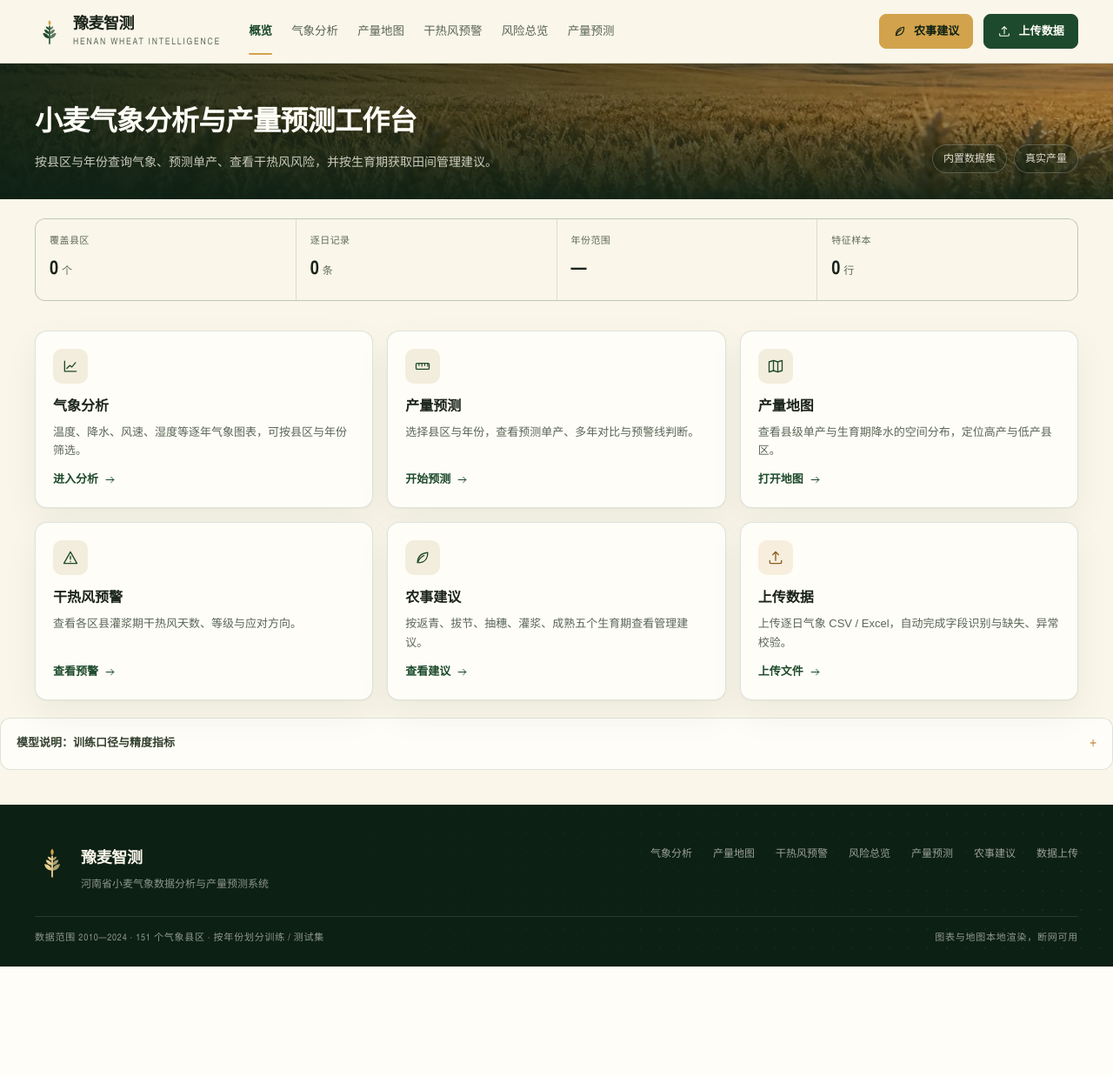
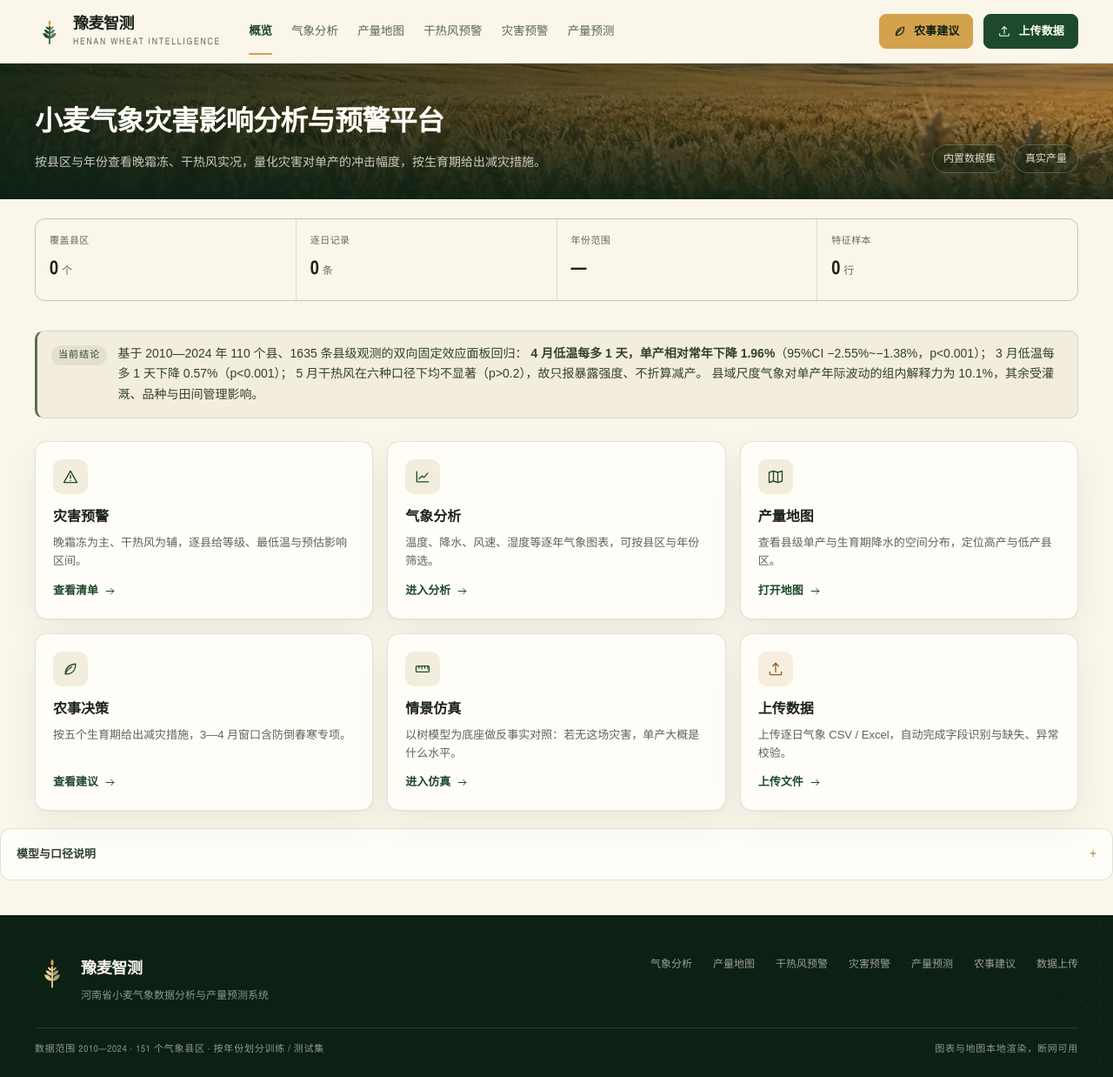
Before and after one commit to sjjdjs839/wheat-yield-predict, a Flask app: page / in a window 1280 px wide. Shown: the whole page at 87% size. Before the commit the page ends 1111 px from the top, so only its background shows below. Run offline with Flask 3, Linux system fonts and the light colour scheme; data that the repository does not hold is empty.

Commit message:
界面改为灾害影响与预警叙事
- 首页：标题与导语改为"小麦气象灾害影响分析与预警平台"，新增影响结论条
  （弹性、置信区间、显著性），灾害态势板由干热风四格改为晚霜冻主导的四格，
  功能卡重排为灾害预警 > 气象分析 > 产量地图 > 农事决策 > 情景仿真 > 上传数据，
  产量预测卡降级为"情景仿真"（树模型作为反事实底座）
- 风险页重写为灾害预警：九列县级清单，含 4 月低温天数与最低温、晚霜冻等级、
  预估影响及区间、3 月低温距平、干热风暴露、单产对照、历史同强度年
- 修复空值漏洞：无霜冻年份不再出现"0 天 -0.0%"的假数据，改为自动指向最近
  一次灾年（实测 2024 年指向 2023 年 4 县、卢氏 -7.8%）
- app.py 在路由层注入霜冻字段，不改动 risk_snapshot 原有口径；导出清单同步加列
- 导航、meta 描述、站点标题统一为"河南省小麦气象灾害影响分析与预警平台"

```diff
--- a/wheat-ml/app.py
+++ b/wheat-ml/app.py
@@ -462,6 +462,34 @@ def index():
         risk_brief = risk_snapshot(risk_year)
     except Exception:
         risk_brief = None
+
+    # 首页也按「晚霜冻优先」重排，并算出灾害摘要
+    frost_ctx = {"frost_n": 0, "frost_heavy": 0, "frost_worst": None,
+                 "last_frost": _last_frost(risk_year)}
+    if risk_brief:
+        try:
+            _frost_attach(risk_brief["items"], risk_year)
+            its = risk_brief["items"]
+            its.sort(key=lambda x: (-(x["frost_level"] or 0),
+                                    x["frost_loss"] if x["frost_loss"] is not None else 0,
+                                    -x["days"], x["county"]))
+            risk_brief["top"] = its[:5]
+            frost_ctx["frost_n"] = sum(1 for x in its if (x["frost_level"] or 0) > 0)
+            frost_ctx["frost_heavy"] = sum(1 for x in its if (x["frost_level"] or 0) >= 3)
+            frost_ctx["frost_worst"] = min(
+                [x for x in its if (x["frost_loss"] or 0) < -0.05],
+                key=lambda x: x["frost_loss"], default=None)
+            w = frost_ctx["frost_worst"]
+            if w:
+                rest = [d for d in (risk_brief.get("decision") or []) if d["county"] != w["county"]]
+                risk_brief["decision"] = ([{
+                    "kind": "晚霜冻", "county": w["county"],
+                    "text": "4 月低温 %d 天、最低 %s℃，按弹性预估影响 %s%%" % (
+                        w["fz4"], w["tmin4"], w["frost_loss"]),
+                    "target": "risk", "tone": "alert",
+                }] + rest)[:3]
+        except Exception:
+            pass
 
     # 每年重度县数（只看气象，不跑预测），用于在下拉里标出「干热风重」的年份
     yearly_heavy = _yearly_heavy_counties()
@@ -496,7 +524,8 @@ def index():
             return render_template("index.html", title=CONFIG["web"]["title"],
                                    active="index", stats=stats, model=mm, db_online=True,
                                    best=best_m, best_label=best_label, risk=risk_brief,
-                                   risk_years=risk_years, yearly_heavy=yearly_heavy)
+                                   risk_years=risk_years, yearly_heavy=yearly_heavy,
+                                   frost=frost_ctx)
         except Exception:
             pass
     df, meta = current_dataset()
@@ -512,7 +541,8 @@ def index():
     return render_template("index.html", title=CONFIG["web"]["title"], active="index",
                            stats=stats, model=mm, db_online=False,
                            best=best_m, best_label=best_label, risk=risk_brief,
-                           risk_years=risk_years, yearly_heavy=yearly_heavy)
+                           risk_years=risk_years, yearly_heavy=yearly_heavy,
+                           frost=frost_ctx)
 
 
 @app.route("/upload", methods=["GET", "POST"])
@@ -961,8 +991,73 @@ def risk_snapshot(year: int) -> dict:
     }
 
 
+_FROST_CACHE: dict = {}
+
+FROST_TEXT = {0: "无", 1: "轻度", 2: "中度", 3: "重度"}
+FROST_NOTE = {0: "4 月未出现 ≤0℃", 1: "4 月 1 天 ≤0℃", 2: "4 月 2—3 天 ≤0℃", 3: "4 月 ≥4 天 ≤0℃"}
+
+
+def disaster_events_table():
+    """县级灾害事件表（scripts/build_disaster_events.py 生成，按县×年一行）。"""
+    if "df" not in _FROST_CACHE:
+        p = Path(__file__).resolve().parent / "data" / "processed" / "disaster_events.csv"
+        _FROST_CACHE["df"] = pd.read_csv(p) if p.exists() else pd.DataFrame()
+    return _FROST_CACHE["df"]
+
+
+def _frost_attach(items, year):
+    """给风险清单注入晚霜冻字段；表缺失时给空值，页面不会崩。"""
+    ev = disaster_events_table()
+    empty = {"fz4": None, "fz4_streak": None, "tmin4": None, "frost_level": 0,
+             "frost_text": "无记录", "frost_note": "无灾害事件表",
+             "frost_loss": None, "frost_low": None, "frost_high": None,
+             "fz3": None, "fz3_anom": None, "cold3_loss": None}
+    if ev.empty or "year" not in ev.columns:
+        for it in items:
+            it.update(empty)
+        return items
+    sub = ev[ev["year"] == year]
+    m = {r["county"]: r for _, r in sub.iterrows()}
+    for it in items:
+        r = m.get(it["county"])
+        if r is None:
+            it.update(empty)
+            continue
+        lv = int(r["frost_level"]) if pd.notna(r["frost_level"]) else 0
+        it["fz4"] = int(r["fz4_0"]) if pd.notna(r["fz4_0"]) else None
+        it["fz4_streak"] = int(r["fz4_streak"]) if pd.notna(r["fz4_streak"]) else None
+        it["tmin4"] = float(r["tmin4"]) if pd.notna(r["tmin4"]) else None
+        it["frost_level"] = lv
+        it["frost_text"] = FROST_TEXT[lv]
+        it["frost_note"] = FROST_NOTE[lv]
+        it["frost_loss"] = float(r["frost_loss"]) if pd.notna(r["frost_loss"]) else None
+        it["frost_low"] = float(r["frost_loss_low"]) if pd.notna(r["frost_loss_low"]) else None
+        it["frost_high"] = float(r["frost_loss_high"]) if pd.notna(r["frost_loss_high"]) else None
+        it["fz3"] = int(r["fz3_0"]) if pd.notna(r["fz3_0"]) else None
+        it["fz3_anom"] = float(r["fz3_anom"]) if pd.notna(r["fz3_anom"]) else None
+        it["cold3_loss"] = float(r["cold3_loss"]) if pd.notna(r["cold3_loss"]) else None
+    return items
+
+
+def _last_frost(year: int):
+    """该年及之前最近一次出现 4 月 ≤0℃ 的年份，用于空年份引导。"""
+    ev = disaster_events_table()
+    if ev.empty or "year" not in ev.columns:
+        return None
+    past = ev[(ev["fz4_0"] > 0) & (ev["year"] <= year)]
+    if past.empty:
+        return None
+    y = int(past["year"].max())
+    cur = past[past["year"] == y]
+    mx = cur["frost_loss"].min()
+    return {"year": y, "n": int(len(cur)),
+            "max": round(float(mx), 1) if pd.notna(mx) else None,
+            "worst": cur.loc[cur["frost_loss"].idxmin(), "county"]}
+
+
 @app.route("/risk")
 def risk():
+
     years = list(BASE_YEARS)
     year_arg = request.args.get("year", type=int)
     year = year_arg if year_arg in years else years[-1]
@@ -970,17 +1065,30 @@ def risk():
     level_arg = (request.args.get("level") or "").strip()
 
     snap = risk_snapshot(year)
-    items = snap["items"]
+    items = _frost_attach(list(snap["items"]), year)
+    items.sort(key=lambda x: (-(x["frost_level"] or 0),
+                              x["frost_loss"] if x["frost_loss"] is not None else 0,
+                              -x["days"], x["county"]))
+    risk_type = (request.args.get("type") or "").strip()
+    if risk_type == "frost":
+        items = [x for x in items if (x["frost_level"] or 0) > 0]
+    elif risk_type == "dry":
+        items = [x for x in items if x["days"] > 0]
     if city_arg:
         items = [x for x in items if x["city"] == city_arg]
     if level_arg in ("heavy", "light", "none"):
         items = [x for x in items if x["level"] == level_arg]
 
-    return render_template("risk.html", title="风险总览", active="risk",
+    return render_template("risk.html", title="灾害预警", active="risk",
                            years=years, year=year, cities=snap["cities"],
                            city=city_arg, level=level_arg,
                            items=items, summary=snap["summary"], top=snap["top"],
-                           total=len(snap["items"]),
+                           total=len(snap["items"]), risk_type=risk_type,
+                           frost_n=sum(1 for x in items if (x["frost_level"] or 0) > 0),
+                           frost_heavy=sum(1 for x in items if (x["frost_level"] or 0) >= 3),
+                           frost_worst=min([x for x in items if (x["frost_loss"] or 0) < -0.05],
+                                           key=lambda x: x["frost_loss"], default=None),
+                           last_frost=_last_frost(year),
                            ratio=round(CONFIG["alert"]["default_ratio"] * 100, 0) / 100)
 
 
@@ -994,6 +1102,7 @@ def export_risk():
     year_arg = request.args.get("year", type=int)
     year = year_arg if year_arg in years else years[-1]
     snap = risk_snapshot(year)
+    _frost_attach(snap["items"], year)
 
     rows = [{
         "区县": x["county"],
@@ -1001,6 +1110,10 @@ def export_risk():
         "干热风天数": x["days"],
         "近15年排位": f"第{x['rank']}/{x['rank_total']}" if x["rank"] else "",
         "干热风等级": x["level_text"],
+        "4月低温天数": x.get("fz4") if x.get("fz4") is not None else "",
+        "4月最低温(℃)": x.get("tmin4") if x.get("tmin4") is not None else "",
+        "晚霜冻等级": x.get("frost_text", ""),
+        "预估影响(%)": x.get("frost_loss") if x.get("frost_loss") is not None else "",
         "预测单产(kg/亩)": x["pred"] if x["pred"] is not None else "",
         "常年单产(kg/亩)": x["mean"],
         "较常年(%)": x["vs_mean"] if x["vs_mean"] is not None else "",
--- a/wheat-ml/config/config.yaml
+++ b/wheat-ml/config/config.yaml
@@ -617,4 +617,4 @@ web:
 
   debug: false
 
-  title: "河南省小麦气象数据分析与产量预测系统"
+  title: "河南省小麦气象灾害影响分析与预警平台"
--- a/wheat-ml/web/templates/base.html
+++ b/wheat-ml/web/templates/base.html
@@ -4,7 +4,7 @@
 <meta charset="UTF-8">
 <meta name="viewport" content="width=device-width, initial-scale=1">
 <title>{{ '豫麦智测 · ' ~ title if title else '豫麦智测 · 河南省小麦气象分析与产量预测' }}</title>
-<meta name="description" content="河南省小麦气象数据分析与产量预测系统：交互式气象分析、产量地图、干热风预警、机器学习产量预测、产量预警与生育期农事建议。">
+<meta name="description" content="河南省小麦气象灾害影响分析与预警系统：晚霜冻与干热风预警、气象影响量化、产量地图、生育期农事决策建议。">
 <meta name="theme-color" content="#10271A">
 <link rel="icon" href="{{ url_for('static', filename='favicon.svg') }}" type="image/svg+xml">
 <script>document.documentElement.classList.add('js');</script>
@@ -69,7 +69,7 @@
       <a href="{{ url_for('analysis') }}" class="{{ 'is-active' if active == 'analysis' }}" {% if active == 'analysis' %}aria-current="page"{% endif %}>气象分析</a>
       <a href="{{ url_for('map_view') }}" class="{{ 'is-active' if active == 'map' }}" {% if active == 'map' %}aria-current="page"{% endif %}>产量地图</a>
       <a href="{{ url_for('dry_hot') }}" class="{{ 'is-active' if active == 'dry_hot' }}" {% if active == 'dry_hot' %}aria-current="page"{% endif %}>干热风预警</a>
-      <a href="{{ url_for('risk') }}" class="{{ 'is-active' if active == 'risk' }}" {% if active == 'risk' %}aria-current="page"{% endif %}>风险总览</a>
+      <a href="{{ url_for('risk') }}" class="{{ 'is-active' if active == 'risk' }}" {% if active == 'risk' %}aria-current="page"{% endif %}>灾害预警</a>
       <a href="{{ url_for('predict') }}" class="{{ 'is-active' if active == 'predict' }}" {% if active == 'predict' %}aria-current="page"{% endif %}>产量预测</a>
     </nav>
 
@@ -103,7 +103,7 @@
       <a href="{{ url_for('analysis') }}">气象分析</a>
       <a href="{{ url_for('map_view') }}">产量地图</a>
       <a href="{{ url_for('dry_hot') }}">干热风预警</a>
-      <a href="{{ url_for('risk') }}">风险总览</a>
+      <a href="{{ url_for('risk') }}">灾害预警</a>
       <a href="{{ url_for('predict') }}">产量预测</a>
       <a href="{{ url_for('advice') }}">农事建议</a>
       <a href="{{ url_for('upload') }}">数据上传</a>
--- a/wheat-ml/web/templates/index.html
+++ b/wheat-ml/web/templates/index.html
@@ -10,8 +10,8 @@
     <div class="dash-banner-shade" aria-hidden="true"></div>
     <div class="container dash-banner-inner">
       <div class="dash-head-copy">
-        <h1>小麦气象分析与产量预测工作台</h1>
-        <p class="dash-lead">按县区与年份查询气象、预测单产、查看干热风风险，并按生育期获取田间管理建议。</p>
+        <h1>小麦气象灾害影响分析与预警平台</h1>
+        <p class="dash-lead">按县区与年份查看晚霜冻、干热风实况，量化灾害对单产的冲击幅度，按生育期给出减灾措施。</p>
       </div>
       <div class="dash-status-tags">
         <span class="dash-chip">{{ stats.dataset_text }}</span>
@@ -30,13 +30,18 @@
 </section>
 
 {% if risk %}
-<!-- 当年风险速览：一屏看到全省态势 -->
+<!-- 当年灾害速览：一屏看到全省态势 -->
 <section class="container dash-section">
   <div class="risk-brief">
     <div class="risk-brief-head">
       <div>
-        <h2>{{ risk.year }} 年全省风险与决策提示</h2>
-        <p>{{ risk.summary.count }} 个有产量基准的县区中，{{ risk.summary.heavy + risk.summary.light }} 个受灌浆期干热风影响；本年严重度为近 {{ risk.summary.year_rank_total }} 年第 {{ risk.summary.year_rank }}。</p>
+        <h2>{{ risk.year }} 年全省灾害态势与决策提示</h2>
+        <p>
+          {{ risk.summary.count }} 个有产量基准的县区中，
+          <strong>{{ frost.frost_n }}</strong> 个出现 4 月低温（晚霜冻）{{
+            '，最重 ' ~ frost.frost_worst.county ~ ' 预估影响 ' ~ frost.frost_worst.frost_loss ~ '%' if frost.frost_worst else ''
+          }}；{{ risk.summary.heavy + risk.summary.light }} 个出现灌浆期干热风（仅作暴露提示）。
+        </p>
       </div>
       <div class="risk-head-actions">
         <form class="risk-year-form" method="get" action="{{ url_for('index') }}">
@@ -47,15 +52,21 @@
             {% endfor %}
           </select>
         </form>
-        <a class="btn btn-ghost btn-sm" href="{{ url_for('risk') }}?year={{ risk.year }}">查看县级风险清单 {{ icon('arrow') }}</a>
+        <a class="btn btn-ghost btn-sm" href="{{ url_for('risk') }}?year={{ risk.year }}">查看县级灾害清单 {{ icon('arrow') }}</a>
       </div>
     </div>
     <dl class="risk-brief-stats">
-      <div><dt>重度干热风</dt><dd class="is-alert">{{ risk.summary.heavy }}<span>县</span></dd></div>
-      <div><dt>轻度</dt><dd>{{ risk.summary.light }}<span>县</span></dd></div>
-      <div><dt>未受影响</dt><dd>{{ risk.summary.none }}<span>县</span></dd></div>
-      <div><dt>最高天数</dt><dd>{{ risk.summary.max_days }}<span>天 · {{ risk.summary.max_county }}</span></dd></div>
+      <div><dt>出现晚霜冻</dt><dd class="is-alert">{{ frost.frost_n }}<span>县</span></dd></div>
+      <div><dt>中度以上</dt><dd>{{ frost.frost_heavy }}<span>县</span></dd></div>
+      <div><dt>最大预估影响</dt><dd>{% if frost.frost_worst %}{{ frost.frost_worst.frost_loss }}<span>% · {{ frost.frost_worst.county }}</span>{% else %}—<span>本年无霜冻</span>{% endif %}</dd></div>
+      <div><dt>出现干热风</dt><dd>{{ risk.summary.heavy + risk.summary.light }}<span>县 · {{ risk.summary.max_days }} 天最高</span></dd></div>
     </dl>
+    {% if frost.frost_n == 0 and frost.last_frost %}
+    <div class="alert risk-focus" style="margin:0 0 4px">
+      <span class="tag">本年无晚霜冻</span>
+      <p>最近一次发生在 <a href="{{ url_for('index') }}?year={{ frost.last_frost.year }}"><strong>{{ frost.last_frost.year }} 年</strong></a>：{{ frost.last_frost.n }} 个县受影响，最重 {{ frost.last_frost.worst }}{% if frost.last_frost.max is not none %}（预估 {{ frost.last_frost.max }}%）{% endif %}。点年份切换查看。</p>
+    </div>
+    {% endif %}
     {% if risk.decision %}
     <div class="dash-decision">
       <p class="dd-title">当期该盯的 {{ risk.decision|length }} 件事</p>
@@ -65,6 +76,8 @@
         {% set href = url_for('predict', county=d.county, year=risk.year) %}
         {% elif d.target == 'advice' %}
         {% set href = url_for('advice', county=d.county, year=risk.year) %}
+        {% elif d.target == 'risk' %}
+        {% set href = url_for('risk', year=risk.year) %}
         {% else %}
         {% set href = url_for('dry_hot') %}
         {% endif %}
@@ -80,15 +93,40 @@
     {% endif %}
     <div class="risk-brief-top">
       <span>重点关注</span>
-      {% for x in risk.top[:4] %}<a href="{{ url_for('risk') }}">{{ x.county }} {{ x.days }} 天</a>{% endfor %}
+      {% for x in risk.top[:4] %}
+      <a href="{{ url_for('risk') }}?year={{ risk.year }}">{{ x.county }}{% if x.fz4 %} 霜冻 {{ x.fz4 }} 天{% else %} 干热风 {{ x.days }} 天{% endif %}</a>
+      {% endfor %}
     </div>
   </div>
 </section>
 {% endif %}
 
+<!-- 影响评估结论条 -->
+<section class="container dash-section">
+  <div class="alert">
+    <span class="tag">当前结论</span>
+    <p>
+      基于 2010—2024 年 110 个县、1635 条县级观测的双向固定效应面板回归：
+      <strong>4 月低温每多 1 天，单产相对常年下降 1.96%</strong>（95%CI −2.55%~−1.38%，p&lt;0.001）；
+      3 月低温每多 1 天下降 0.57%（p&lt;0.001）；
+      5 月干热风在六种口径下均不显著（p&gt;0.2），故只报暴露强度、不折算减产。
+      县域尺度气象对单产年际波动的组内解释力为 10.1%，其余受灌溉、品种与田间管理影响。
+    </p>
+  </div>
+</section>
+
 <!-- 功能入口 -->
 <section class="container dash-section">
   <div class="dash-grid">
+    <a class="dash-card" href="{{ url_for('risk') }}">
+      <span class="dash-card-icon">{{ icon('alert') }}</span>
+      <div class="dash-card-body">
+        <h3>灾害预警</h3>
+        <p>晚霜冻为主、干热风为辅，逐县给等级、最低温与预估影响区间。</p>
+      </div>
+      <span class="dash-card-link">查看清单 {{ icon('arrow') }}</span>
+    </a>
+
     <a class="dash-card" href="{{ url_for('analysis') }}">
       <span class="dash-card-icon">{{ icon('chart') }}</span>
       <div class="dash-card-body">
@@ -96,15 +134,6 @@
         <p>温度、降水、风速、湿度等逐年气象图表，可按县区与年份筛选。</p>
       </div>
       <span class="dash-card-link">进入分析 {{ icon('arrow') }}</span>
-    </a>
-
-    <a class="dash-card" href="{{ url_for('predict') }}">
-      <span class="dash-card-icon">{{ icon('ruler') }}</span>
-      <div class="dash-card-body">
-        <h3>产量预测</h3>
-        <p>选择县区与年份，查看预测单产、多年对比与预警线判断。</p>
-      </div>
-      <span class="dash-card-link">开始预测 {{ icon('arrow') }}</span>
     </a>
 
     <a class="dash-card" href="{{ url_for('map_view') }}">
@@ -116,22 +145,22 @@
       <span class="dash-card-link">打开地图 {{ icon('arrow') }}</span>
     </a>
 
-    <a class="dash-card" href="{{ url_for('dry_hot') }}">
-      <span class="dash-card-icon">{{ icon('alert') }}</span>
-      <div class="dash-card-body">
-        <h3>干热风预警</h3>
-        <p>查看各区县灌浆期干热风天数、等级与应对方向。</p>
-      </div>
-      <span class="dash-card-link">查看预警 {{ icon('arrow') }}</span>
-    </a>
-
     <a class="dash-card" href="{{ url_for('advice') }}">
       <span class="dash-card-icon">{{ icon('leaf') }}</span>
       <div class="dash-card-body">
-        <h3>农事建议</h3>
-        <p>按返青、拔节、抽穗、灌浆、成熟五个生育期查看管理建议。</p>
+        <h3>农事决策</h3>
+        <p>按五个生育期给出减灾措施，3—4 月窗口含防倒春寒专项。</p>
       </div>
       <span class="dash-card-link">查看建议 {{ icon('arrow') }}</span>
+    </a>
+
+    <a class="dash-card" href="{{ url_for('predict') }}">
+      <span class="dash-card-icon">{{ icon('ruler') }}</span>
+      <div class="dash-card-body">
+        <h3>情景仿真</h3>
+        <p>以树模型为底座做反事实对照：若无这场灾害，单产大概是什么水平。</p>
+      </div>
+      <span class="dash-card-link">进入仿真 {{ icon('arrow') }}</span>
     </a>
 
     <a class="dash-card dash-card--upload" href="{{ url_for('upload') }}">
@@ -149,17 +178,21 @@
 {% if model %}
 {% set b = best if best else model.metrics_rf %}
 <details class="panel dash-model">
-  <summary>模型说明：训练口径与精度指标</summary>
+  <summary>模型与口径说明</summary>
   <div class="detail-body">
+    <dl class="model-metrics">
+      <div><dt>影响模型</dt><dd>双向固定效应面板</dd></div>
+      <div><dt>面板观测</dt><dd>1,635<small>条 · 110 县</small></dd></div>
+      <div><dt>4 月低温弹性</dt><dd>−1.96<small>%/天 · p&lt;0.001</small></dd></div>
+      <div><dt>组内 R²</dt><dd>0.101</dd></div>
+    </dl>
     <dl class="model-metrics">
       <div><dt>训练年份</dt><dd>{{ model.train_years[0] }}—{{ model.train_years[-1] }}</dd></div>
       <div><dt>测试年份</dt><dd>{{ model.test_years|join('、') }}</dd></div>
-      <div><dt>训练 / 测试样本</dt><dd>{{ "{:,}".format(b.n_train) }} / {{ "{:,}".format(b.n_test) }}</dd></div>
-      <div><dt>{{ best_label }} R²</dt><dd>{{ b.r2 }}</dd></div>
+      <div><dt>仿真底座 R²</dt><dd>{{ best_label }} {{ b.r2 }}</dd></div>
       <div><dt>MAE</dt><dd>{{ b.mae }}<small>kg/亩</small></dd></div>
-      <div><dt>RMSE</dt><dd>{{ b.rmse }}<small>kg/亩</small></dd></div>
     </dl>
-    <p class="model-foot">融合权重 随机森林 50% + LightGBM 30% + 线性回归 20%；共 {{ model.features|length }} 项特征，按年份划分训练 / 测试集。{% if not model.reliable %}当前使用演示产量标签，指标仅用于跑通链路，不作准确率结论。{% endif %}</p>
+    <p class="model-foot">上层结论来自面板回归（系数、p 值、置信区间），树模型仅作反事实仿真的底座，其 R² 不用于衡量灾害影响大小。融合权重 随机森林 50% + LightGBM 30% + 线性回归 20%，共 {{ model.features|length }} 项特征。{% if not model.reliable %}当前使用演示产量标签，指标仅用于跑通链路。{% endif %}</p>
   </div>
 </details>
 {% endif %}
```
Also changed, not shown: wheat-ml/web/templates/risk.html (+91 -46 lines).
